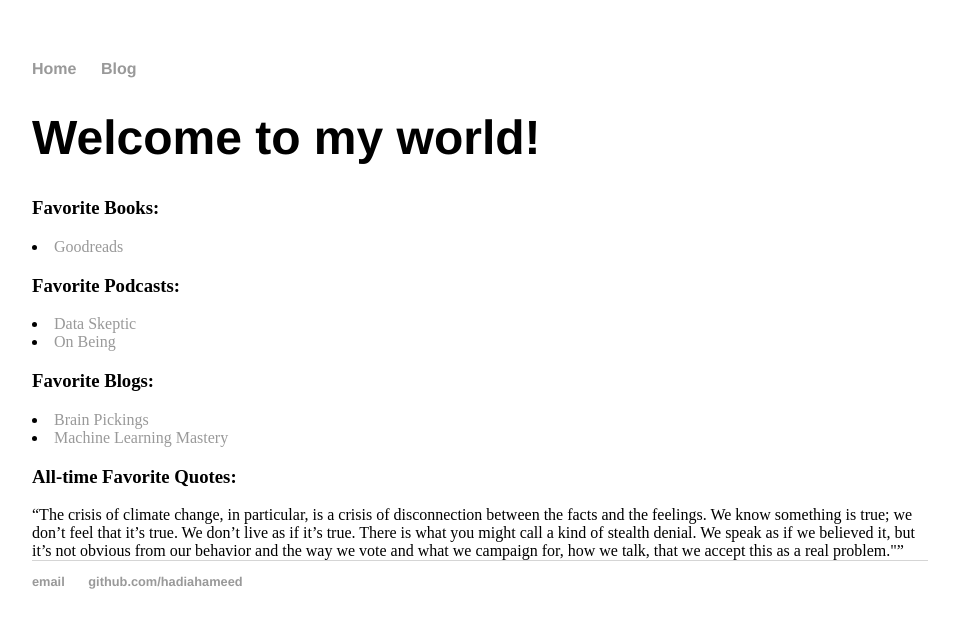
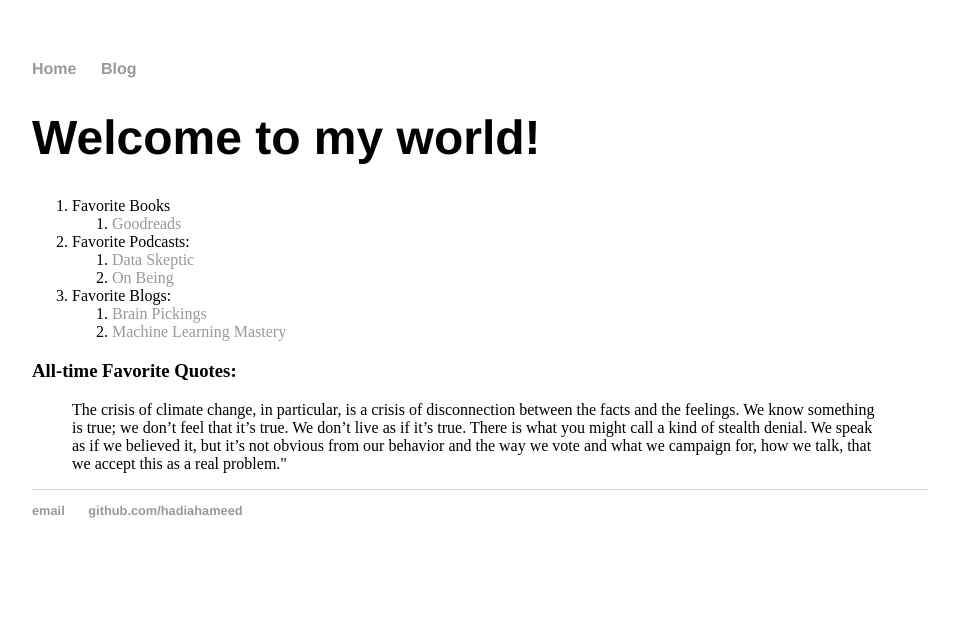
Before and after one commit to hadiahameed/hadiahameed.github.io, a Jekyll site: the page built from index.html, in a window 1280 px wide. Shown: the top 628 px of the page, without its empty margins (160-1119 px from the left). Built offline with Jekyll 4.4.1, drawn with Linux system fonts in a browser that asks for light colours.

Commit message:
Update index.html

```diff
--- a/index.html
+++ b/index.html
@@ -4,17 +4,35 @@
 ---
 <div class="blurb">
    <h1>Welcome to my world!</h1>
-	<h3> Favorite Books: </h3>
+   <div id="list5">
+      <ol>
+         <li>
+            Favorite Books
+            <ol>
                <li><a href="https://www.goodreads.com/review/list/88272483">Goodreads</a></li>
-
-	<h3> Favorite Podcasts: </h3>
+            </ol>
+         </li>
+         <li>
+            Favorite Podcasts:
+            <ol>
                <li><a href="https://dataskeptic.com">Data Skeptic</a></li>
                <li><a href="https://onbeing.org/">On Being</a></li>
-
-	<h3> Favorite Blogs: </h3>
+            </ol>
+         </li>
+         <li>
+            Favorite Blogs:
+            <ol>
                <li><a href="https://www.brainpickings.org/">Brain Pickings</a></li>
                <li><a href="https://machinelearningmastery.com/">Machine Learning Mastery</a></li>
-
+            </ol>
+         </li>
+      </ol>
+   </div>
    <h3> All-time Favorite Quotes:</h3>
-	<q>The crisis of climate change, in particular, is a crisis of disconnection between the facts and the feelings. We know something is true; we don’t feel that it’s true. We don’t live as if it’s true. There is what you might call a kind of stealth denial. We speak as if we believed it, but it’s not obvious from our behavior and the way we vote and what we campaign for, how we talk, that we accept this as a real problem."</q>
-</div><!-- /.blurb -->
+   <div class="container">
+      <blockquote class="brooks">
+         The crisis of climate change, in particular, is a crisis of disconnection between the facts and the feelings. We know something is true; we don’t feel that it’s true. We don’t live as if it’s true. There is what you might call a kind of stealth denial. We speak as if we believed it, but it’s not obvious from our behavior and the way we vote and what we campaign for, how we talk, that we accept this as a real problem."
+      </blockquote>
+   </div>
+</div>
+<!-- /.blurb -->
```
Lines whose indentation alone changed are shown as unchanged.
